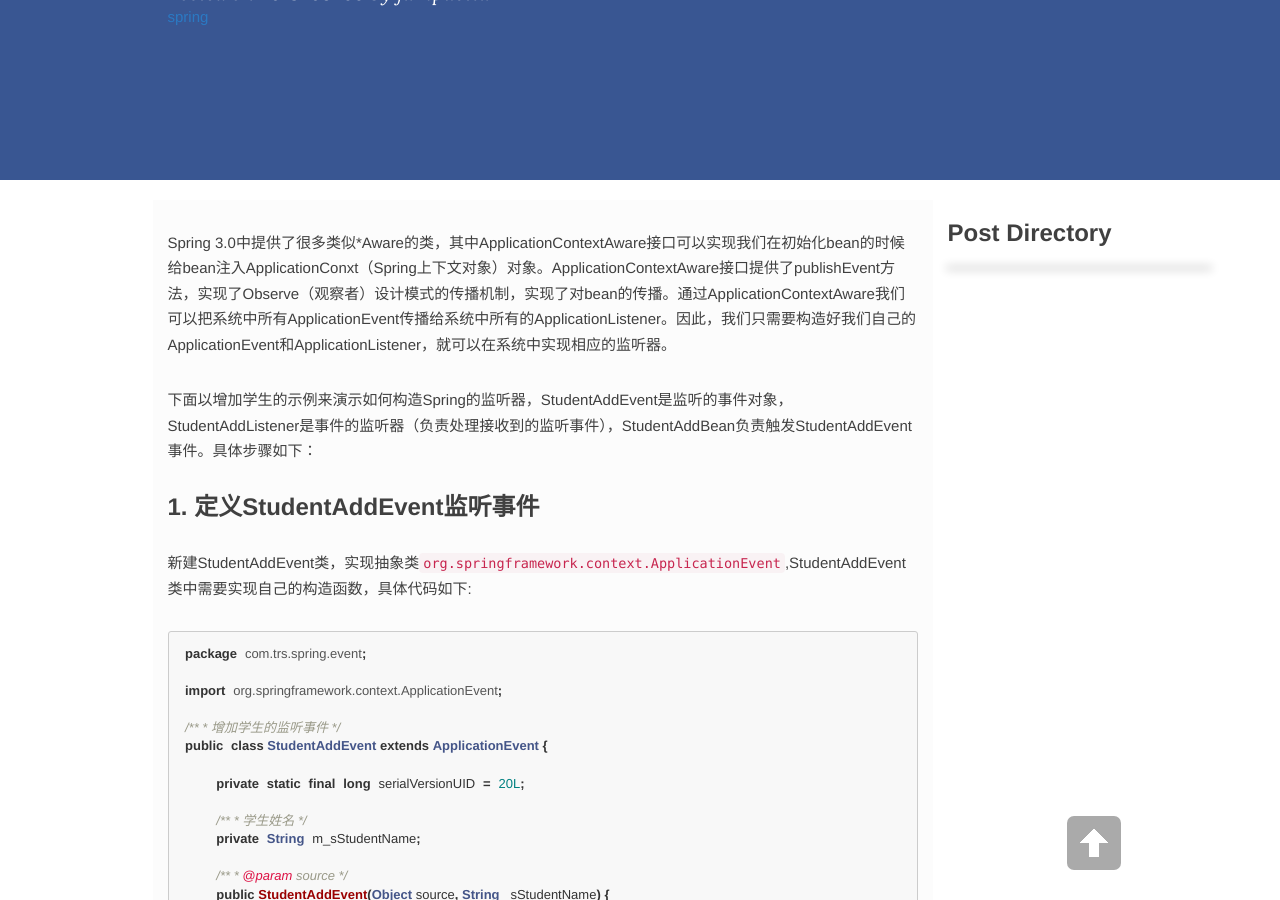
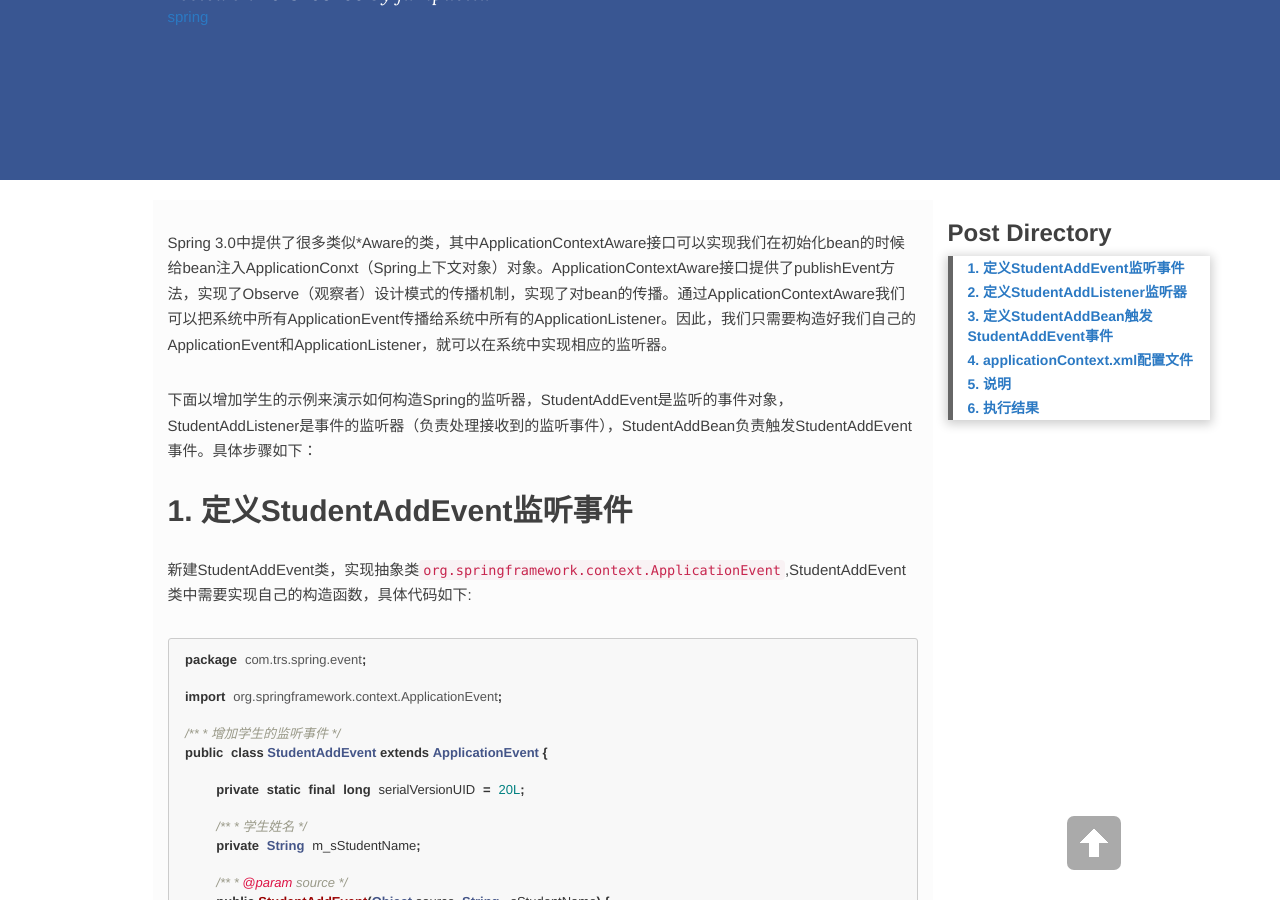
Before and after one commit to jumpuetta/jumpuetta, a Jekyll site: the page built from _posts/2018-03-09-spring-applicationevent.md, in a window 1280 px wide and 900 px high, scrolled down 339 px. Built offline with Jekyll 4.4.1, drawn with Linux system fonts in a browser that asks for light colours; nearby versions of some CDN libraries; comment, search, counter and statistics services are not loaded.

Commit message:
show  title

````diff
--- a/_posts/2018-03-09-spring-applicationevent.md
+++ b/_posts/2018-03-09-spring-applicationevent.md
@@ -11,7 +11,7 @@ Spring 3.0中提供了很多类似*Aware的类，其中ApplicationContextAware
 
 下面以增加学生的示例来演示如何构造Spring的监听器，StudentAddEvent是监听的事件对象，StudentAddListener是事件的监听器（负责处理接收到的监听事件），StudentAddBean负责触发StudentAddEvent事件。具体步骤如下：
 
-### 1. 定义StudentAddEvent监听事件 ###
+## 1. 定义StudentAddEvent监听事件 ##
 
 新建StudentAddEvent类，实现抽象类`org.springframework.context.ApplicationEvent`,StudentAddEvent类中需要实现自己的构造函数，具体代码如下:
 
@@ -52,7 +52,7 @@ public class StudentAddEvent extends ApplicationEvent {
 }
 ```
 
-### 2. 定义StudentAddListener监听器 ###
+## 2. 定义StudentAddListener监听器 ##
 
 新建StudentAddListener类，实现接口`org.springframework.context.ApplicationListener`，中的onApplicationEvent方法，在该方法中只处理StudentAddEvent类型的ApplicationEvent事件，代码如下：
 
@@ -85,7 +85,7 @@ public class StudentAddListener implements ApplicationListener {
 }
 ```
 
-### 3. 定义StudentAddBean触发StudentAddEvent事件 ###
+## 3. 定义StudentAddBean触发StudentAddEvent事件 ##
 
 新建StudentAddBean类，实现接口`org.springframework.context.ApplicationContextAware`中的setApplicationContext方法，在构造bean的时候注入Spring的上下文对象，以便通过Spring上下文对象的publishEvent方法来触发StudentAddEvent事件，具体代码如下：
 
@@ -147,14 +147,14 @@ public class StudentAddBean implements ApplicationContextAware {
 }
 ```
 
-### 4. applicationContext.xml配置文件 ###
+## 4. applicationContext.xml配置文件 ##
 
 ```xml
 <bean id="StudentAddBean" class="com.trs.spring.event.StudentAddBean"></bean>
 <bean id="StudentAddListener" class="com.trs.spring.event.StudentAddListener"></bean>
 ```
 
-### 5. 说明 ###
+## 5. 说明 ##
 
 ApplicationContext在运行期会自动检测到所有实现了ApplicationListener的bean对象，并将其作为事件接收对象。当ApplicationContext的publishEvent方法被触发时，每个实现了ApplicationListener接口的bean都会收到ApplicationEvent对象，每个ApplicationListener可根据事件类型只接收处理自己感兴趣的事件，比如上面的StudentAddListener只接收StudentAddEvent事件。
 
@@ -172,7 +172,7 @@ public class InstantiationTracingBeanPostProcessor implements ApplicationListene
 
 ```
 
-### 6. 执行结果 ###
+## 6. 执行结果 ##
 
 > 增加了学生:::我是第一个学生
 
````
